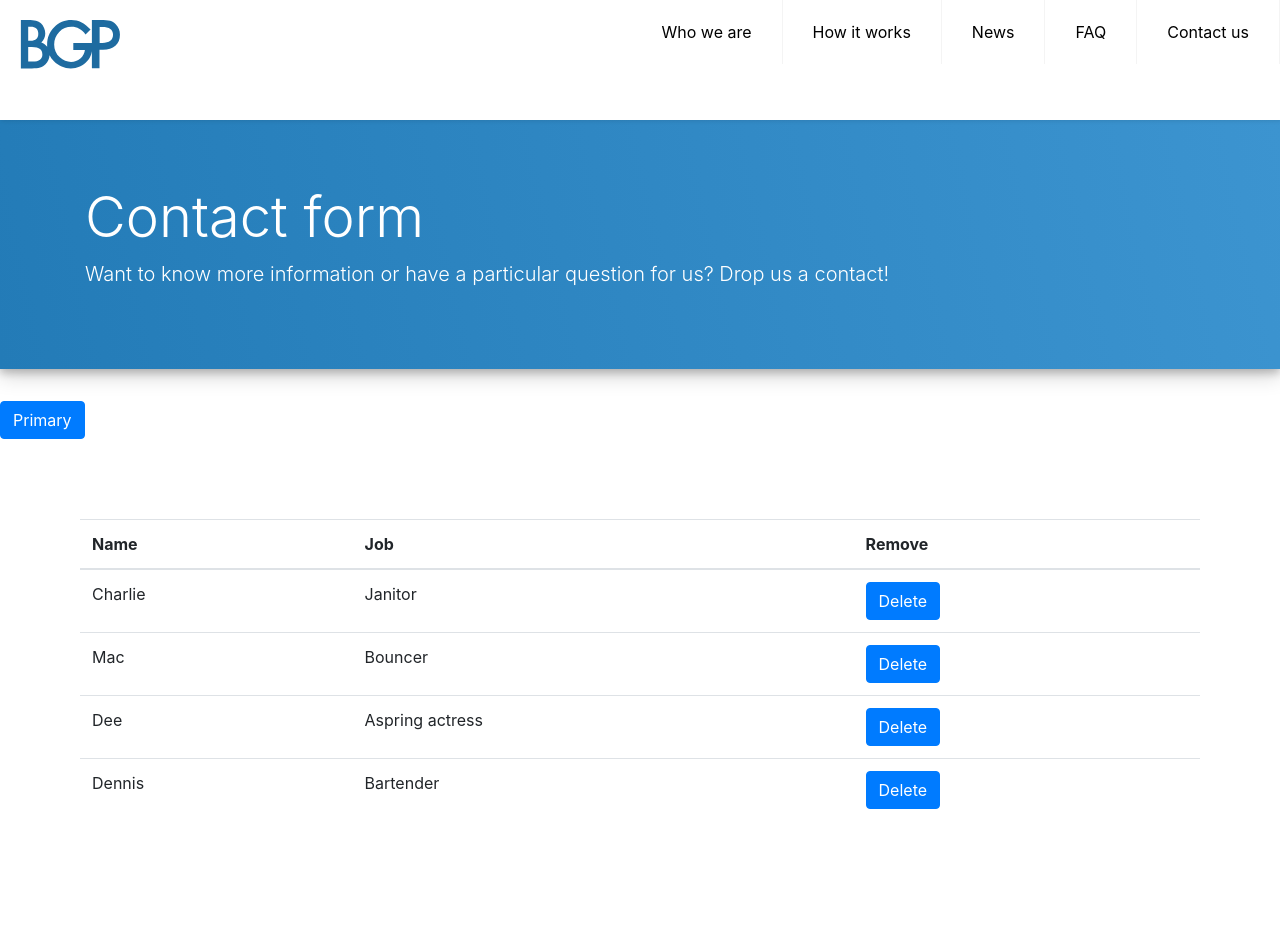
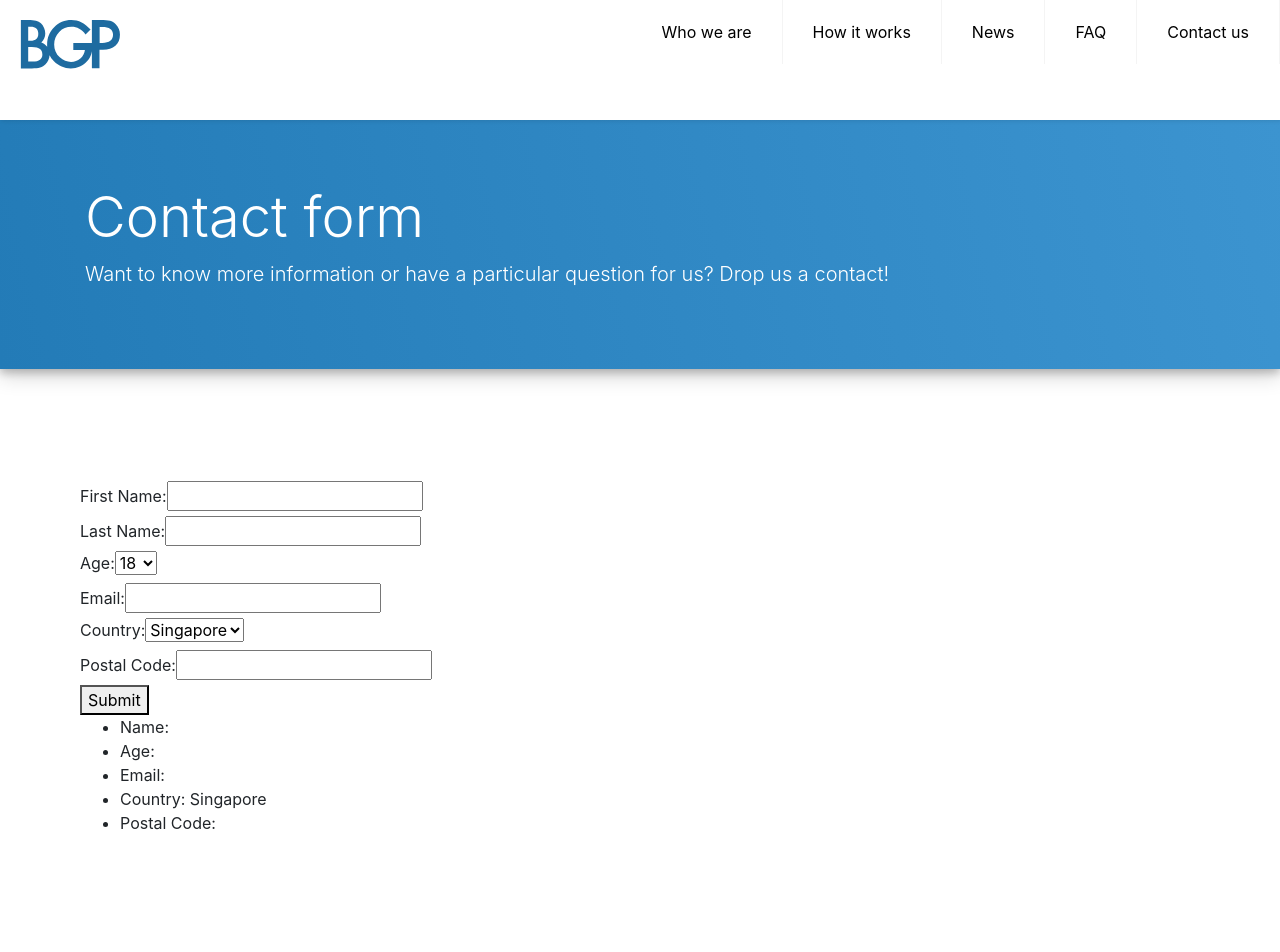
Before and after one commit to kwokcheong/React-practice, a React (Create React App) app in the folder myfirstreact/: page / in a window 1280 px wide. Shown: the top 952 px of the page. Built offline with nearby package versions, Linux system fonts and the light colour scheme.

Commit message:
Added new fields - country, first name last name, age, postal code

```diff
--- a/myfirstreact/src/App.js
+++ b/myfirstreact/src/App.js
@@ -55,16 +55,14 @@ class App extends Component {
           </div>
         </div>
 
-        <button type="button" className="btn btn-primary">Primary</button>
-
+        <section>
+          <ContactForm />
+        </section>
 
         <section>
           <Table characterData={characters} removeCharacter={this.removeCharacter} />
         </section>
 
-        <section>
-          <ContactForm />
-        </section>
 
       </div>
     );
--- a/myfirstreact/src/contactForm.js
+++ b/myfirstreact/src/contactForm.js
@@ -2,15 +2,19 @@ import React from 'react';
 
 export default class ContactForm extends React.Component{
     state = {
-        name: '',
+        firstname: '',
+        lastname: '',
+        age: null,
         email: '',
-        number:0,
-        date: ''
+        country: 'Singapore',
+        postalcode: null,
+        haveSubmitted: false
     }
 
     constructor(props){
         super(props); //tell the parent constructor about the props
         this.handleChange=this.handleChange.bind(this);
+        this.confirm = this.confirm.bind(this);
     }
 
     handleChange(event){
@@ -19,18 +23,73 @@ export default class ContactForm extends React.Component{
         })
     }
 
+    confirm(){
+        this.setState({
+            haveSubmitted: true
+        })
+    }
+
+    displaySummary(){
+
+        return(
+            <div>
+                <ul>
+                    <li>Name:{this.state.lastname} {this.state.firstname}</li>
+                    <li>Age:{this.state.age}</li>
+                    <li>Email: {this.state.email}</li>
+                    <li>Country: {this.state.country}</li>
+                    <li>Postal Code: {this.state.postalcode}</li>
+                </ul>
+            </div>
+        )
+
+    }
+
     render(){
         return(
-            <div>
+            <form>
                 <div>
-                    <label>Name:</label>
-                    <input type='text' name='name' onChange={this.handleChange} value={this.state.name}/>
+                    <label>First Name: </label>
+                    <input type='text' name='firstname' maxLength="25" onChange={this.handleChange} value={this.state.firstname}/>
+                </div>
+                <div>
+                    <label>Last Name: </label>
+                    <input type='text' name='lastname' maxLength="25" onChange={this.handleChange} value={this.state.lastname}/>
+                </div>
+                <div>
+                    <label>Age: </label>
+                    <select name="age" onChange={this.handleChange} value={this.state.age}>
+                        <option value="18">18</option>
+                        <option value="19">19</option>
+                        <option value="20">20</option>
+                        <option value="21">21</option>
+                        <option value="22">22</option>
+                        <option value="23">23</option>
+                        <option value="24">24</option>
+                        <option value="25">25</option>
+                    </select>
                 </div>
                 <div>
                     <label>Email:</label>
-                    <input type="text" name='email' onChange={this.handleChange} value={this.state.email}/>
+                    <input type="text" name='email' maxLength="25" onChange={this.handleChange} value={this.state.email}/>
                 </div>
-            </div>
+                <div>
+                    <label>Country: </label>
+                    <select name="country" onChange={this.handleChange} value={this.state.country}>
+                        <option value="Singapore">Singapore</option>
+                        <option value="Malaysia">Malaysia</option>
+                        <option value="Thailand">Thailand</option>
+                    </select>
+                </div>
+                <div>
+                    <label>Postal Code: </label>
+                    <input type="number" name='postalcode' maxLength="8" onChange={this.handleChange} value={this.state.postalcode}/>
+                </div>
+
+                <button onClick={this.confirm}>Submit</button>
+
+                {this.displaySummary()}
+            </form>
         )
     }
 
```
